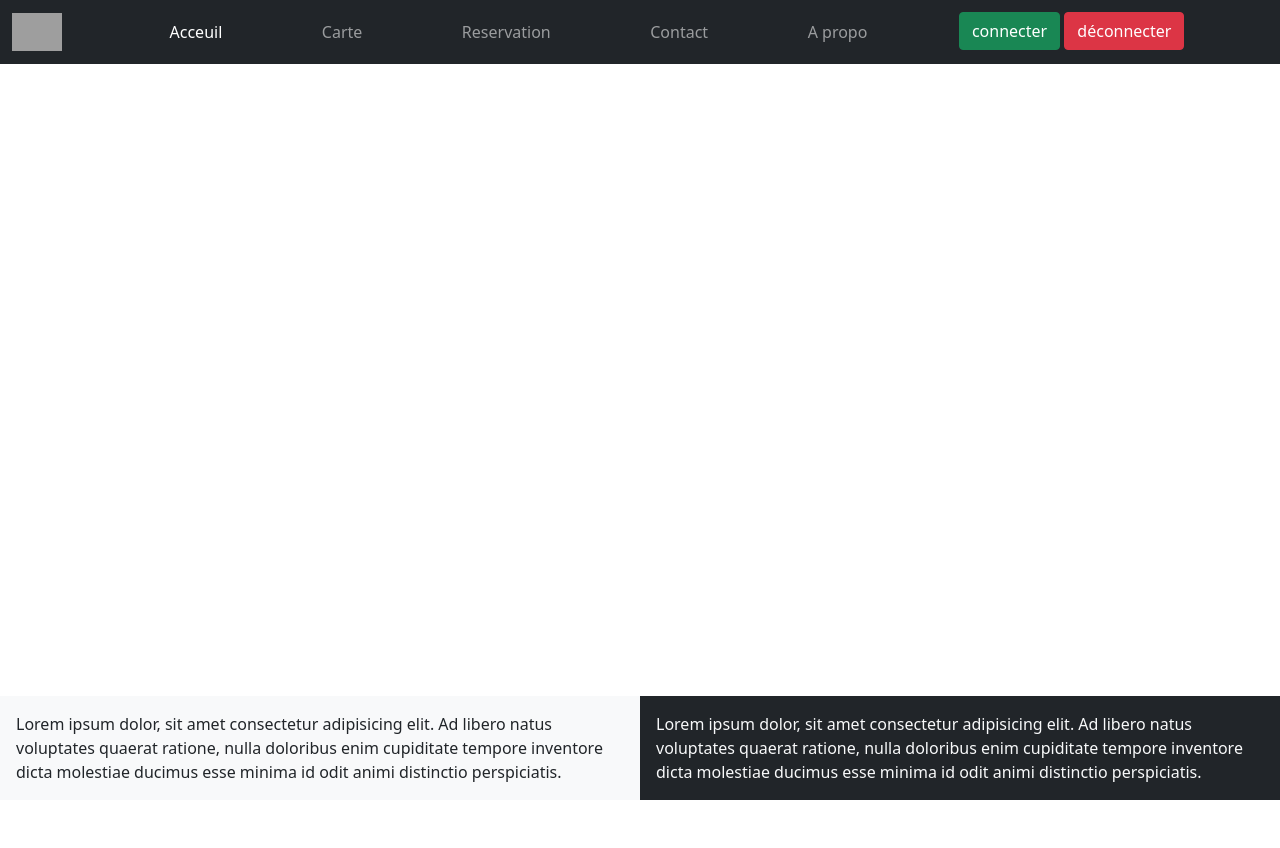
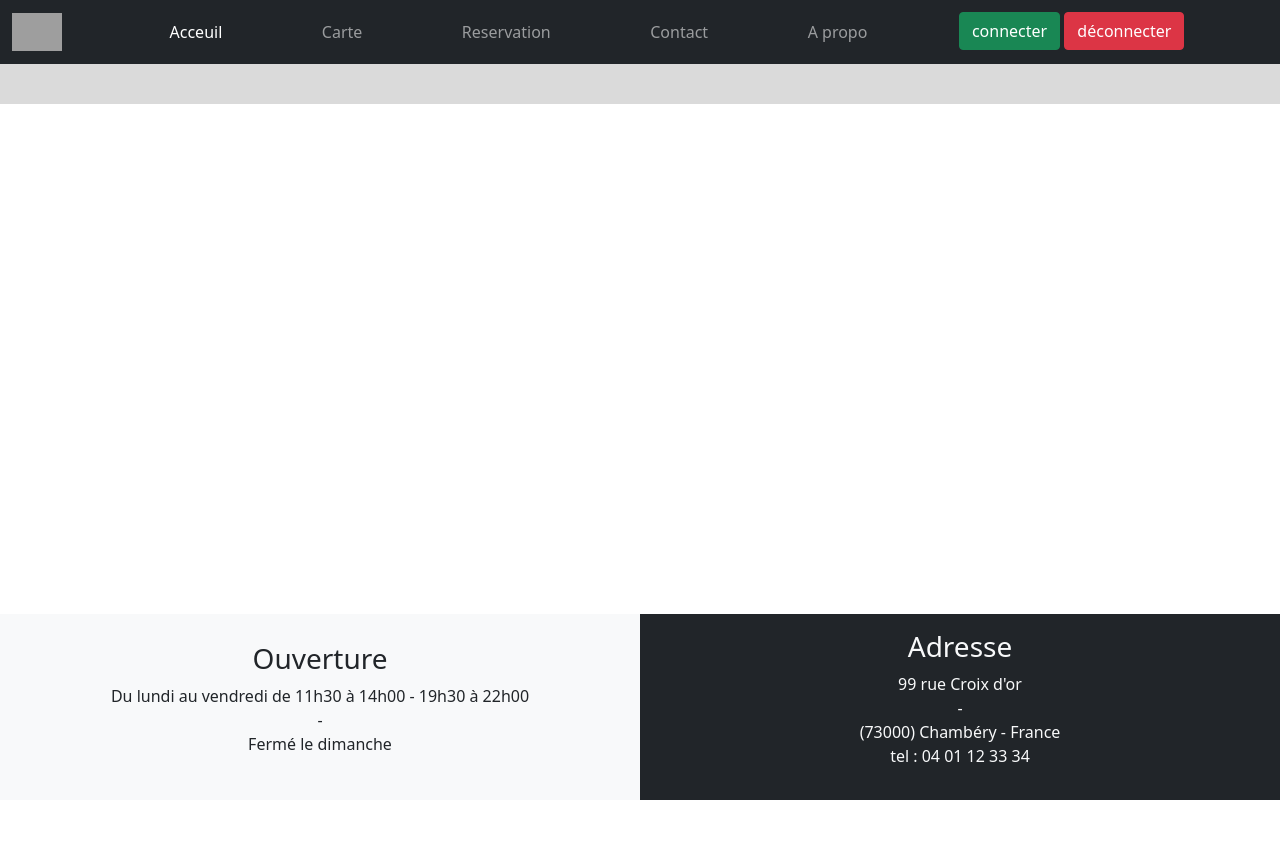
Before and after one commit to ElodieFon/quaiAntique, a Symfony app: template templates/home/index.html.twig in a window 1280 px wide. Before the commit the page ends 800 px from the top, so only its background shows below. Run offline with Twig, Linux system fonts and the light colour scheme; the template is opened without the code that fills it, so the values that code supplies are empty; style sheets or scripts are compiled from the project's sources; some libraries are stand-ins or nearby versions; grey boxes are pictures that could not be loaded.

Commit message:
ajout de style

```diff
--- a/public/css/style.css
+++ b/public/css/style.css
@@ -1 +1,6 @@
-/*# sourceMappingURL=style.css.map */
+main {
+  min-height: 100vh;
+}
+main header {
+  background-color: #dadada;
+}/*# sourceMappingURL=style.css.map */
--- a/public/css/style.scss
+++ b/public/css/style.scss
@@ -0,0 +1,8 @@
+
+
+main{
+    min-height: 100vh ;
+    header {
+        background-color: #dadada;
+    }
+}
--- a/src/Controller/HomeController.php
+++ b/src/Controller/HomeController.php
@@ -11,8 +11,11 @@ class HomeController extends AbstractController
     #[Route('/', name: 'app_home')]
     public function index(): Response
     {
+        $titlePage = "Le Quai Antique";
+        $subtitle = "Faites Voyager Vos Papilles";
+
         return $this->render('home/index.html.twig', [
-            'controller_name' => 'HomeController',
+            'titlePage' => $titlePage , 'subtitle' => $subtitle
         ]);
     }
 }
--- a/templates/base/footer.html.twig
+++ b/templates/base/footer.html.twig
@@ -1,16 +1,15 @@
 <footer class="fixed-bottom ">
     <div class="d-flex  m-0 col-12">
-        <div class="bg-light p-3">
-            Lorem ipsum dolor, sit amet consectetur adipisicing elit.
-            Ad libero natus voluptates quaerat ratione,
-            nulla doloribus enim cupiditate tempore inventore dicta molestiae
-            ducimus esse minima id odit animi distinctio perspiciatis.
+        <div class="bg-light p-3 text-center col-6 d-flex align-items-center justify-content-center flex-column">
+            <h3>Ouverture</h3>
+            <p>Du lundi au vendredi de 11h30 à 14h00 - 19h30 à 22h00 <br> - <br> Fermé le dimanche</p>
         </div>
-        <div class="bg-dark text-light p-3">
-            Lorem ipsum dolor, sit amet consectetur adipisicing elit.
-            Ad libero natus voluptates quaerat ratione,
-            nulla doloribus enim cupiditate tempore inventore dicta molestiae
-            ducimus esse minima id odit animi distinctio perspiciatis.
+        <div class="bg-dark text-light text-center p-3 col-6 d-flex align-items-center justify-content-center flex-column">
+            <h3>Adresse</h3>
+            <p>
+                99 rue Croix d'or <br> - <br> (73000) Chambéry - France <br>
+                tel : 04 01 12 33 34
+            </p>
         </div>
     </div>
 </footer>
--- /dev/null
+++ b/templates/base/header.html.twig
@@ -0,0 +1,6 @@
+<header>
+    <div class="p-4">
+        <h2 class="text-center">{{titlePage}}</h2>
+        <h3 class="text-center">{{subtitle}}</h3>
+    </div>
+</header>
--- a/templates/home/index.html.twig
+++ b/templates/home/index.html.twig
@@ -1,7 +1,13 @@
 {% extends 'base.html.twig' %}
 
 {% block title %}le quai antique / acceuil{% endblock %}
+{% block stylesheets %}
+    {{ parent() }}
+    <link href="{{ asset('css/home.css') }}" type="text/css" rel="stylesheet">
+{% endblock %}
 
 {% block body %}
-
+    <main class="mt-5 ">
+          {% include "base/header.html.twig" %}
+    </main>
 {% endblock %}
```
Also changed, not shown: 1 other file.
